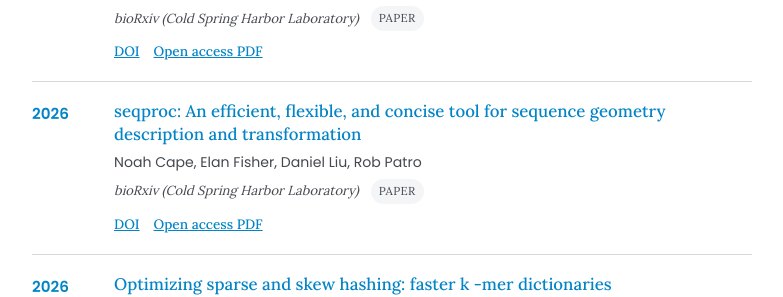
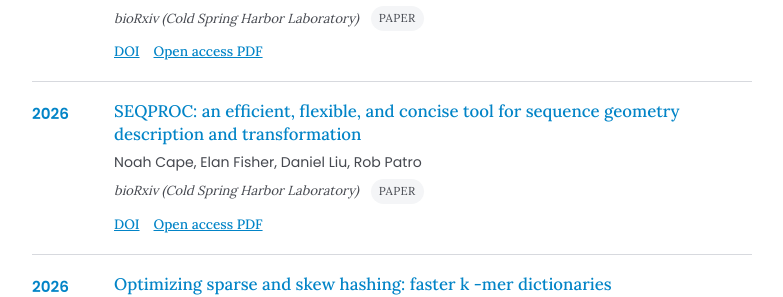
Before and after one commit to COMBINE-lab/combine-lab.github.io, a Jekyll site: the page built from publications/index.md, in a window 1280 px wide and 900 px high, scrolled down 932 px. Shown: the part 160-457 px from the top of the window, without its empty margins (248-1031 px from the left). Built offline with Jekyll 4.4.1, drawn with Linux system fonts in a browser that asks for light colours; nearby versions of some CDN libraries; part of the change alters nothing that is shown; some of the changed text lies outside the part shown.

Commit message:
Update publications from OpenAlex

```diff
--- a/_data/publications.yml
+++ b/_data/publications.yml
@@ -109,7 +109,7 @@
   is_oa: true
   oa_url: https://doi.org/10.64898/2026.07.29.741496
 - id: W7171641744
-  title: 'seqproc: An efficient, flexible, and concise tool for sequence geometry
+  title: 'SEQPROC: an efficient, flexible, and concise tool for sequence geometry
     description and transformation'
   authors:
   - Noah Cape
@@ -2965,7 +2965,7 @@
   - Dianne P. O’Leary
   - Andriy Anishkin
   num_authors: 5
-  venue: null
+  venue: DROPS (Schloss Dagstuhl – Leibniz Center for Informatics)
   year: 2011
   date: '2011-01-01'
   type: article
@@ -2973,7 +2973,7 @@
   doi: https://doi.org/10.4230/dfu.vol2.sciviz.2011.160
   link: https://doi.org/10.4230/dfu.vol2.sciviz.2011.160
   is_oa: true
-  oa_url: https://drops.dagstuhl.de/entities/document/10.4230/DFU.Vol2.SciViz.2011.160
+  oa_url: https://drops.dagstuhl.de/storage/02dagstuhl-follow-ups/dfu-vol002/DFU.Vol2.SciViz.2011.160/DFU.Vol2.SciViz.2011.160.pdf
 - id: W2057548561
   title: 'Social Snapshot: A System for Temporally Coupled Social Photography'
   authors:
@@ -2998,7 +2998,7 @@
   - Cheuk Yiu Ip
   - Amitabh Varshney
   num_authors: 3
-  venue: null
+  venue: DROPS (Schloss Dagstuhl – Leibniz Center for Informatics)
   year: 2010
   date: '2010-01-01'
   type: article
@@ -3006,7 +3006,7 @@
   doi: https://doi.org/10.4230/dfu.sciviz.2010.321
   link: https://doi.org/10.4230/dfu.sciviz.2010.321
   is_oa: true
-  oa_url: https://drops.dagstuhl.de/entities/document/10.4230/DFU.SciViz.2010.321
+  oa_url: https://drops.dagstuhl.de/storage/02dagstuhl-follow-ups/dfu-vol001/DFU.SciViz.2010.321/DFU.SciViz.2010.321.pdf
 - id: W2054697383
   title: Modeling and Visualization of Human Activities for Multicamera Networks
   authors:
```
